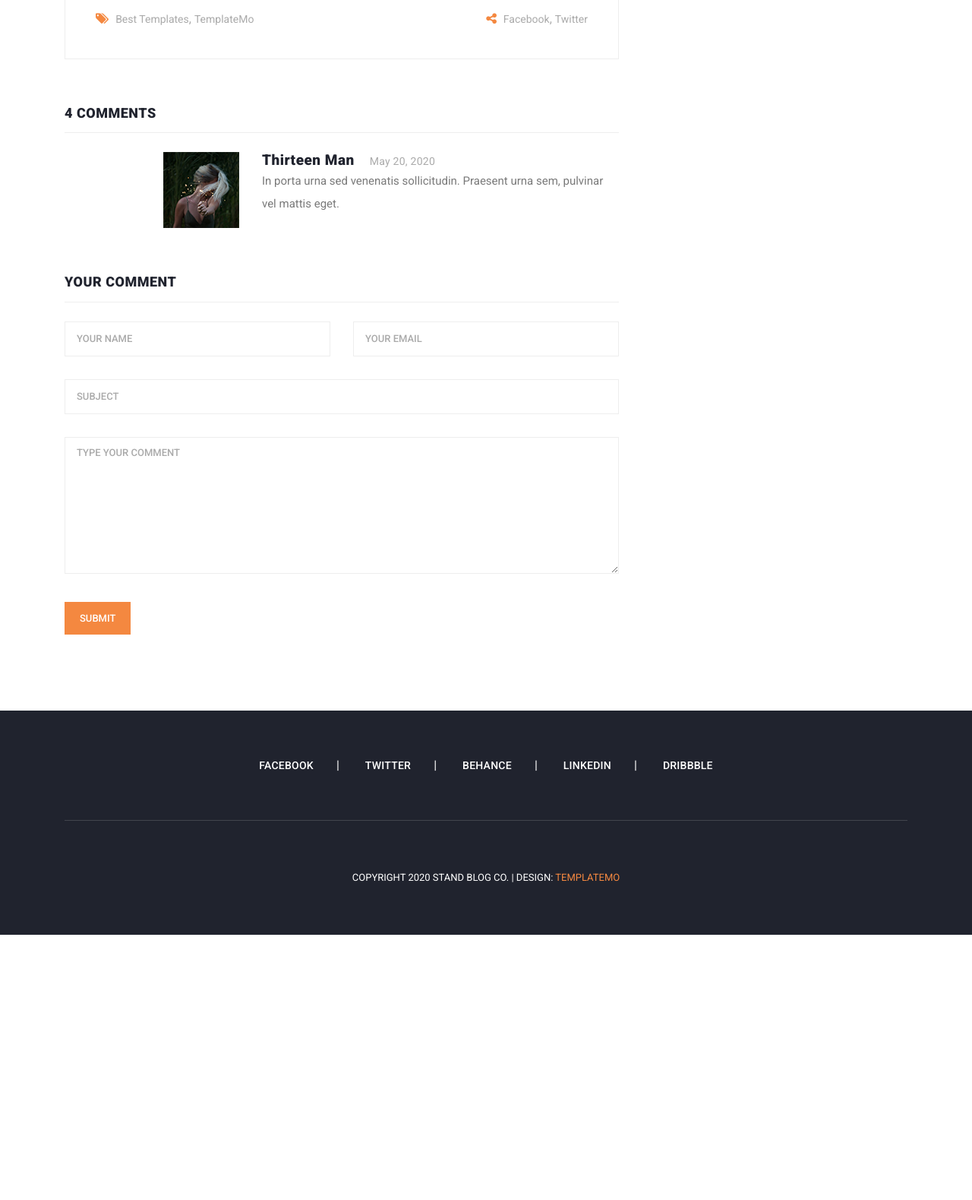
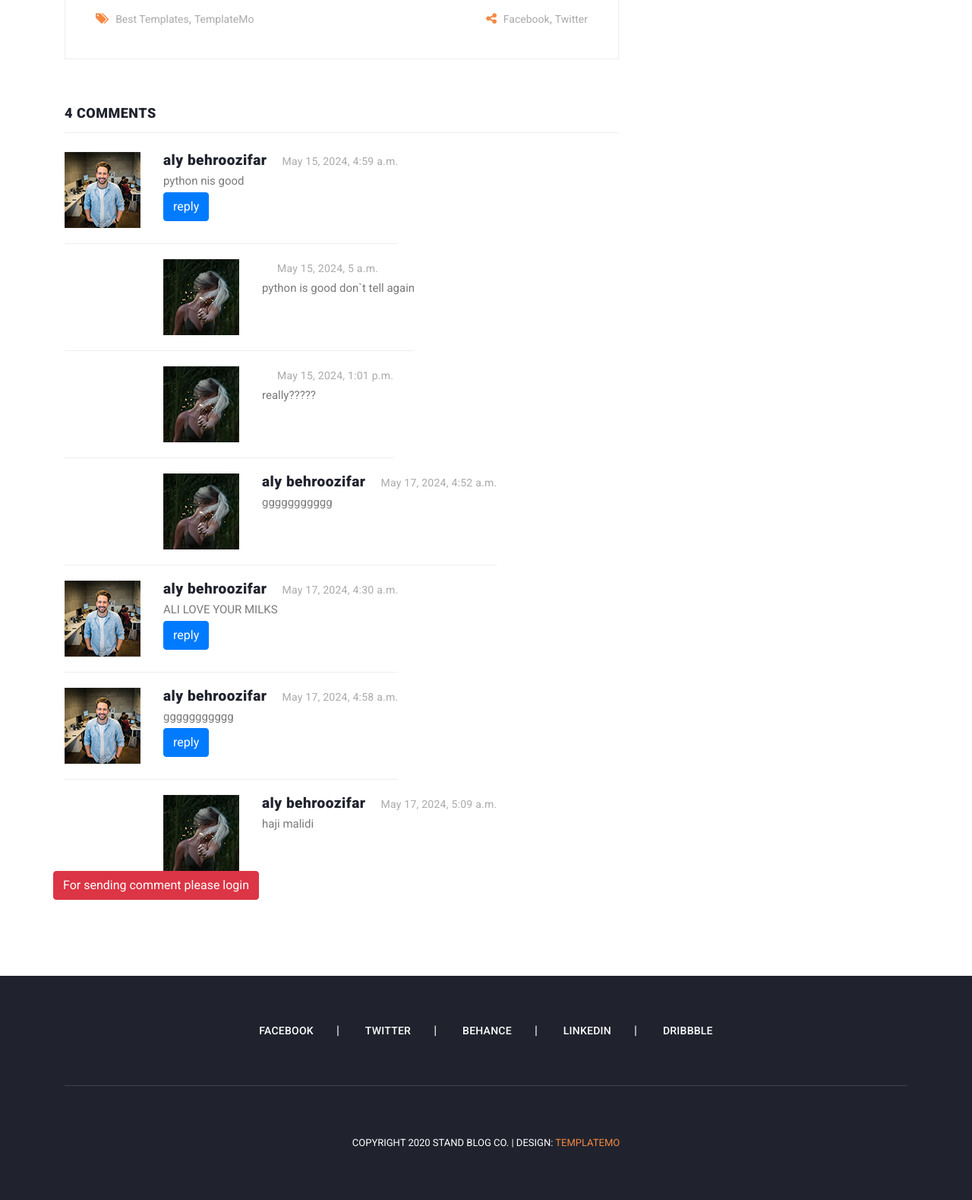
Before and after one commit to Aly-bf/first_project, a Django app: a page that uses blog_app/templates/blog_app/article_details.html in a window 1280 px wide. Shown: the part 1817-3396 px from the top of the page at 76% size. Before the commit the page ends 3047 px from the top, so only its background shows below. Run offline with Django 5.2, Linux system fonts and the light colour scheme; data comes from the database, SQL or seed files in the repository; both versions use the stored data as it was after the commit; some libraries are stand-ins or nearby versions.

Commit message:
add comments

```diff
--- a/blog_app/templates/blog_app/article_details.html
+++ b/blog_app/templates/blog_app/article_details.html
@@ -77,32 +77,41 @@
                     </div>
                     <div class="content">
                       <ul>
-                        {% for comment in article_comments %}
+                        {% for comment in comments %}
+                          {% if comment.parent == None %}
 
                             <li>
                               <div class="author-thumb">
-                            <img src="{% static "images/comment-author-01.jpg" %}" alt="">
+                                <img src="{% static 'images/comment-author-01.jpg' %}" alt="">
                                 </div>
                                 <div class="right-content">
-                              <h4>Charles Kate<span>May 16, 2020</span></h4>
-                              <p>Fusce ornare mollis eros. Duis et diam vitae justo fringilla condimentum eu quis leo. Vestibulum id turpis porttitor sapien facilisis scelerisque. Curabitur a nisl eu lacus convallis eleifend posuere id tellus.</p>
+                                  <h4>{{ comment.user.get_full_name }}<span>{{ comment.created_at }}</span></h4>
+                                  <p>{{comment.body}}</p>
+                                  <button onclick="set_value({{comment.id}})" class="btn btn-primary">reply</button>
                                 </div>
                             </li>
-                          {% endfor %}
+
+
+                              {% for reply in comment.replies.all %}
                               <li class="replied">
                                 <div class="author-thumb">
                                 <img src="{% static "images/comment-author-02.jpg" %}" alt="">
                               </div>
                               <div class="right-content">
-                            <h4>Thirteen Man<span>May 20, 2020</span></h4>
-                            <p>In porta urna sed venenatis sollicitudin. Praesent urna sem, pulvinar vel mattis eget.</p>
+                                <h4>{{ reply.user.get_full_name }}<span>{{ reply.created_at }}</span></h4>
+                                <p>{{ reply.body }}</p>
                               </div>
                               </li>
+                              {% endfor %}
+                            {% endif %}
+                          {% endfor %}
+
 
                        </ul>
                     </div>
                   </div>
                 </div>
+                {% if request.user.is_authenticated %}
                 <div class="col-lg-12">
                   <div class="sidebar-item submit-comment">
                     <div class="sidebar-heading">
@@ -110,25 +119,13 @@
                     </div>
                     <div class="content">
                       <form id="comment" action="#" method="post">
+                        {% csrf_token %}
                         <div class="row">
-                          <div class="col-md-6 col-sm-12">
-                            <fieldset>
-                              <input name="name" type="text" id="name" placeholder="Your name" required="">
-                            </fieldset>
-                          </div>
-                          <div class="col-md-6 col-sm-12">
-                            <fieldset>
-                              <input name="email" type="text" id="email" placeholder="Your email" required="">
-                            </fieldset>
-                          </div>
-                          <div class="col-md-12 col-sm-12">
-                            <fieldset>
-                              <input name="subject" type="text" id="subject" placeholder="Subject">
-                            </fieldset>
-                          </div>
+                          <input type="hidden" id="parent_id" value="" name="parent_id">
+
                           <div class="col-lg-12">
                             <fieldset>
-                              <textarea name="message" rows="6" id="message" placeholder="Type your comment" required=""></textarea>
+                              <textarea name="body" rows="6" id="body" placeholder="Type your comment" required=""></textarea>
                             </fieldset>
                           </div>
                           <div class="col-lg-12">
@@ -141,6 +138,9 @@
                     </div>
                   </div>
                 </div>
+                {% else %}
+                <a class="btn btn-danger" href="{% url 'accounts_app:login' %}">For sending comment please login</a>
+                {% endif %}
               </div>
             </div>
           </div>
@@ -149,4 +149,12 @@
       </div>
     </section>
 
+<script>
+  function set_value(id){
+    document.getElementById('parent_id').value = id;
+    window.location.href = "#comment";
+  }
+
+</script>
+
 {% endblock %}
--- a/blog_app/views.py
+++ b/blog_app/views.py
@@ -5,7 +5,12 @@
 
 def post_detail(request, slug):
     article = get_object_or_404(Article, slug=slug)
-    return render(request, 'blog_app/article_details.html', context={'article': article})
+    comments = Comment.objects.filter(article=article)
+    if request.method == 'POST':
+        parent_id = request.POST.get('parent_id')
+        body = request.POST.get('body')
+        Comment.objects.create(body=body, article=article, user=request.user, parent_id=parent_id)
+    return render(request, 'blog_app/article_details.html', context={'article': article, "comments": comments})
 
 
 def article_list(request):
@@ -21,7 +26,3 @@
     category = get_object_or_404(Category, id=pk)
     articles = category.articles.all()
     return render(request, 'blog_app/article_list.html', context={'articles': articles})
-
-def comments(request):
-        article_comments = Comment.comments.all()
-        return render(request, 'blog_app/article_details.html', context={'article_comments': article_comments})
```
Also changed, not shown: db.sqlite3. Lines whose indentation alone changed are shown as unchanged.
